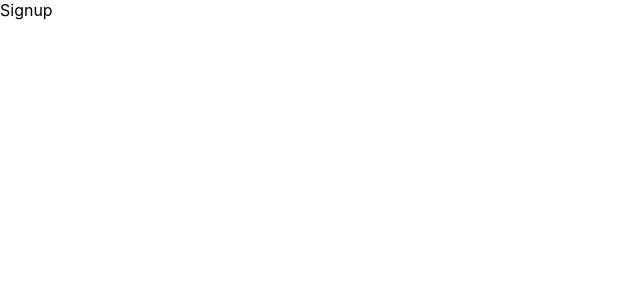
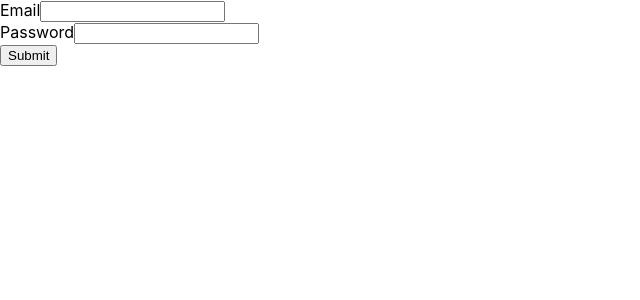
Before and after one commit to taku10101/tech-train-react3, a React (Create React App) app: page /signup in a window 1280 px wide. Shown: the top 300 px of the page, without its empty margins (0-640 px from the left). Built offline with nearby package versions, Linux system fonts and the light colour scheme.

Commit message:
form add

```diff
--- a/src/views/Login.jsx
+++ b/src/views/Login.jsx
@@ -0,0 +1,35 @@
+import React from "react";
+import FormProvider from "../components/FormProvider";
+import TextFieldComponent from "../components/TextFieldComponent";
+
+const LoginForm = () => {
+  const onSubmit = (data) => {
+    console.log(data);
+  };
+
+  return (
+    <FormProvider
+      defaultValues={{ email: "", password: "" }}
+      onSubmit={onSubmit}
+    >
+      <TextFieldComponent
+        name='email'
+        label='Email'
+        validationRules={{
+          required: "Email is required",
+          pattern: {
+            value: /^\S+@\S+$/i,
+            message: "Email is invalid",
+          },
+        }}
+      />
+      <TextFieldComponent
+        name='password'
+        label='Password'
+        validationRules={{ required: "Password is required", minLength: 6 }}
+      />
+    </FormProvider>
+  );
+};
+
+export default LoginForm;
--- a/src/views/Signup.jsx
+++ b/src/views/Signup.jsx
@@ -1,7 +1,35 @@
 import React from "react";
+import FormProvider from "../components/FormProvider";
+import TextFieldComponent from "../components/TextFieldComponent";
 
 const Signup = () => {
-  return <div>Signup</div>;
+  const onSubmit = (data) => {
+    console.log(data);
+  };
+
+  return (
+    <FormProvider
+      defaultValues={{ email: "", password: "" }}
+      onSubmit={onSubmit}
+    >
+      <TextFieldComponent
+        name='email'
+        label='Email'
+        validationRules={{
+          required: "Email is required",
+          pattern: {
+            value: /^\S+@\S+$/i,
+            message: "Email is invalid",
+          },
+        }}
+      />
+      <TextFieldComponent
+        name='password'
+        label='Password'
+        validationRules={{ required: "Password is required", minLength: 6 }}
+      />
+    </FormProvider>
+  );
 };
 
 export default Signup;
```
